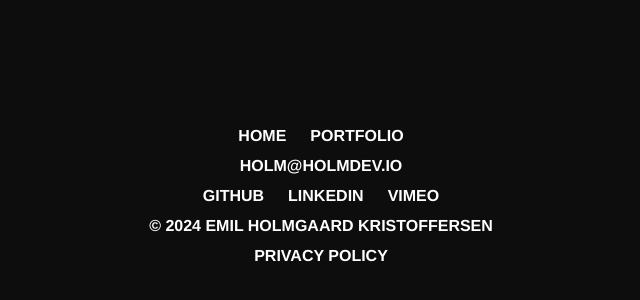
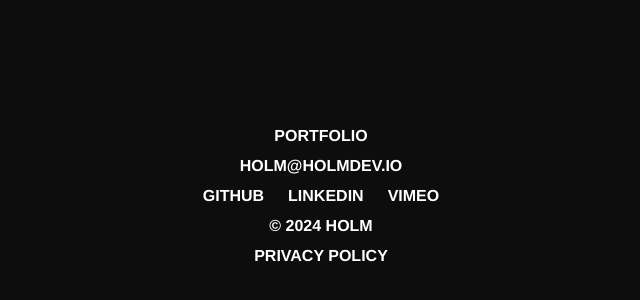
Before and after one commit to holmek/holmek.github.io, a plain HTML site: page index.html in a window 1280 px wide. Shown: the part 212-512 px from the top of the page, without its empty margins (319-959 px from the left). Drawn offline with Linux system fonts and the light colour scheme.

Commit message:
Update index.html

```diff
--- a/index.html
+++ b/index.html
@@ -14,7 +14,6 @@
 </head>
 <body>
     <main>
-        <a href="index.html">Home</a>
         <a href="portfolio.html">Portfolio</a>
         <p><a href="mailto:holm@holmdev.io" aria-label="Email me">holm@holmdev.io</a></p>
         <nav>
@@ -22,7 +21,7 @@
             <a href="https://www.linkedin.com/in/emil-holmgaard-kristoffersen-13638729b" target="_blank" rel="noopener noreferrer">LinkedIn</a>
             <a href="https://vimeo.com/user210450036" target="_blank" rel="noopener noreferrer">Vimeo</a>
         </nav>
-        <p>&copy; 2024 Emil Holmgaard Kristoffersen</p>
+        <p>&copy; 2024 Holm</p>
         <a href="https://docs.github.com/en/site-policy/privacy-policies/github-privacy-statement" target="_blank" rel="noopener noreferrer">Privacy policy</a>
     </main>
 </body>
```
